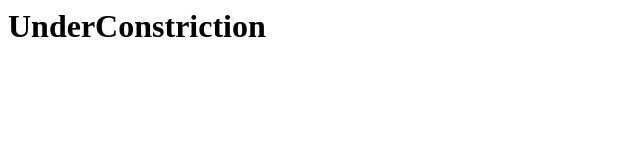
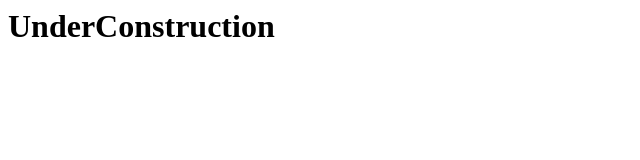
Before and after one commit to RhinoGaming1187/RhinoEscapades, a plain HTML site: page index.html in a window 1280 px wide. Shown: the full height of the page, 0-640 px from the left. Drawn offline with Linux system fonts and the light colour scheme.

Commit message:
Update index.html

```diff
--- a/index.html
+++ b/index.html
@@ -1,5 +1,5 @@
 <html>
 <body>
-<H1>UnderConstriction</H1>
+<H1>UnderConstruction</H1>
 </body>
 </html>
```
